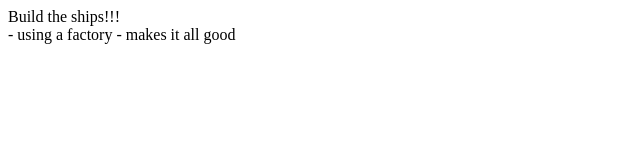
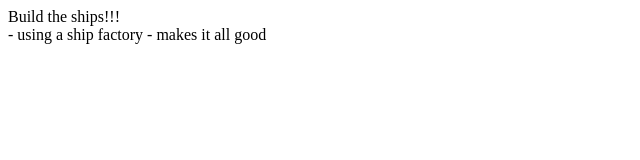
Before and after one commit to dannycsaky/shipFactory, a plain HTML site: page index.html in a window 1280 px wide. Shown: the full height of the page, 0-640 px from the left. Drawn offline with Linux system fonts and the light colour scheme.

Commit message:
added the word ship before factory

```diff
--- a/index.html
+++ b/index.html
@@ -3,7 +3,7 @@
 </head>
 <body>
 Build the ships!!!<br>
- - using a factory
+ - using a ship factory
  - makes it all good
 </body>
 </html>
```
